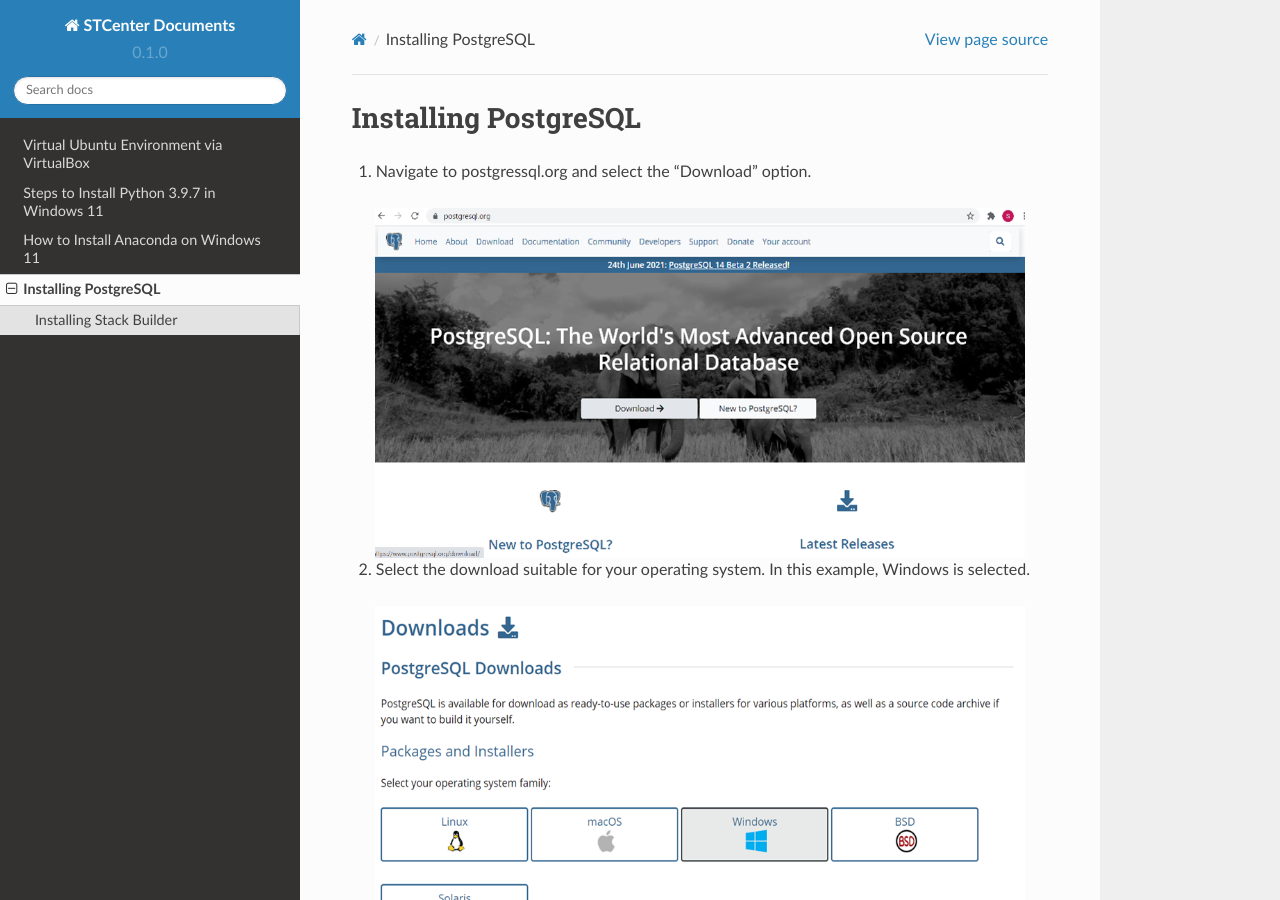
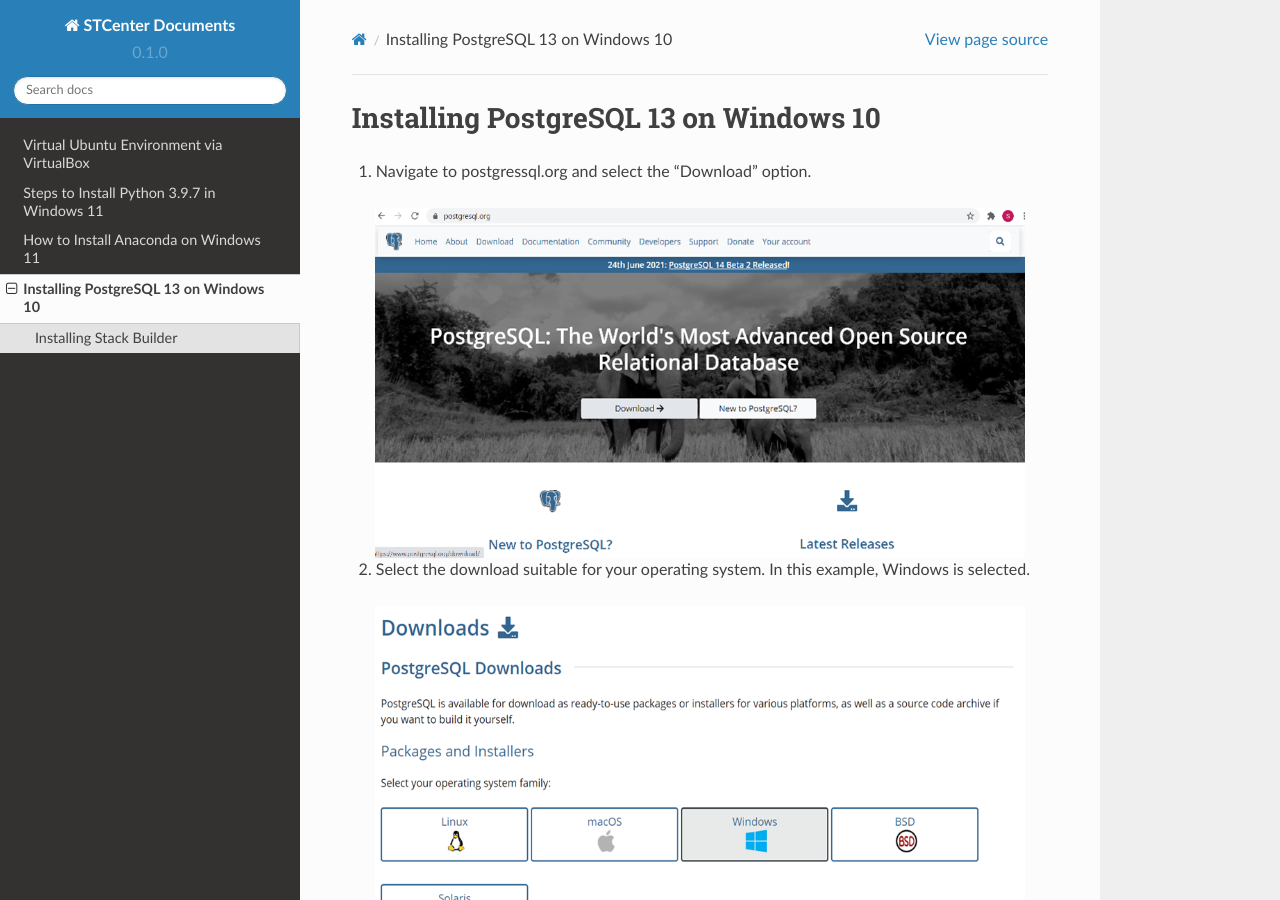
Before and after one commit to stccenter/STCenterDocs, a Sphinx documentation site: the page built from docs/source/postgresql-install.rst, in a window 1280 px wide and 900 px high. Built offline with Sphinx 7.4.7 and the Read the Docs theme 2.0.0, drawn with Linux system fonts in a browser that asks for light colours.

Commit message:
Update postgresql-install.rst

```diff
--- a/docs/source/postgresql-install.rst
+++ b/docs/source/postgresql-install.rst
@@ -1,4 +1,4 @@
-Installing PostgreSQL
+Installing PostgreSQL 13 on Windows 10
 =======================
 
 1.	Navigate to postgressql.org and select the “Download” option.
```
